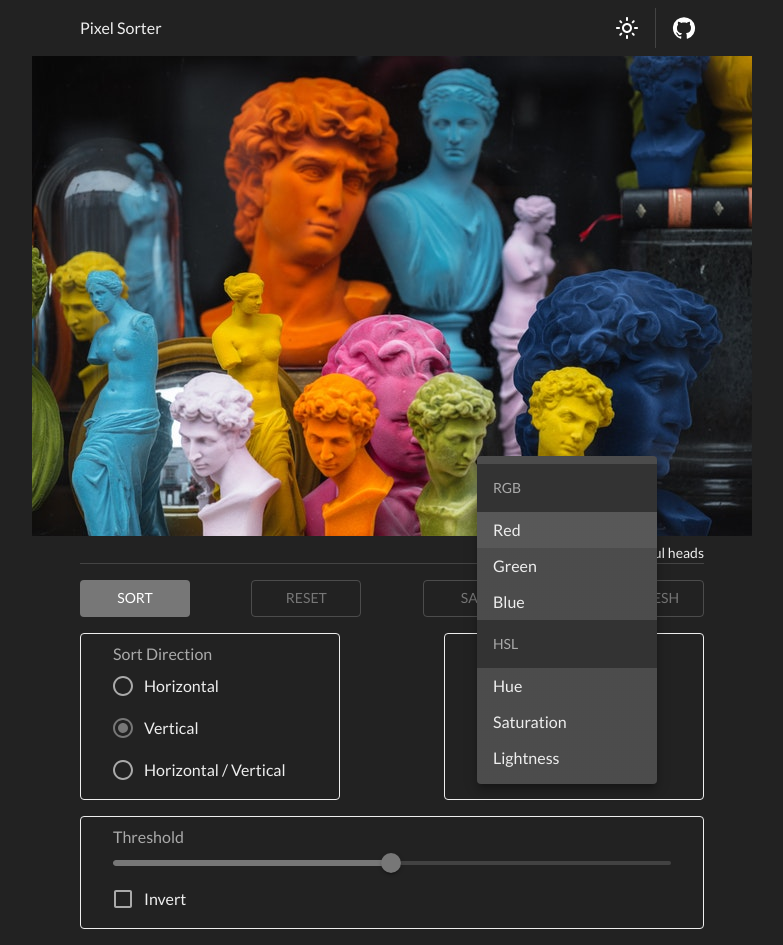
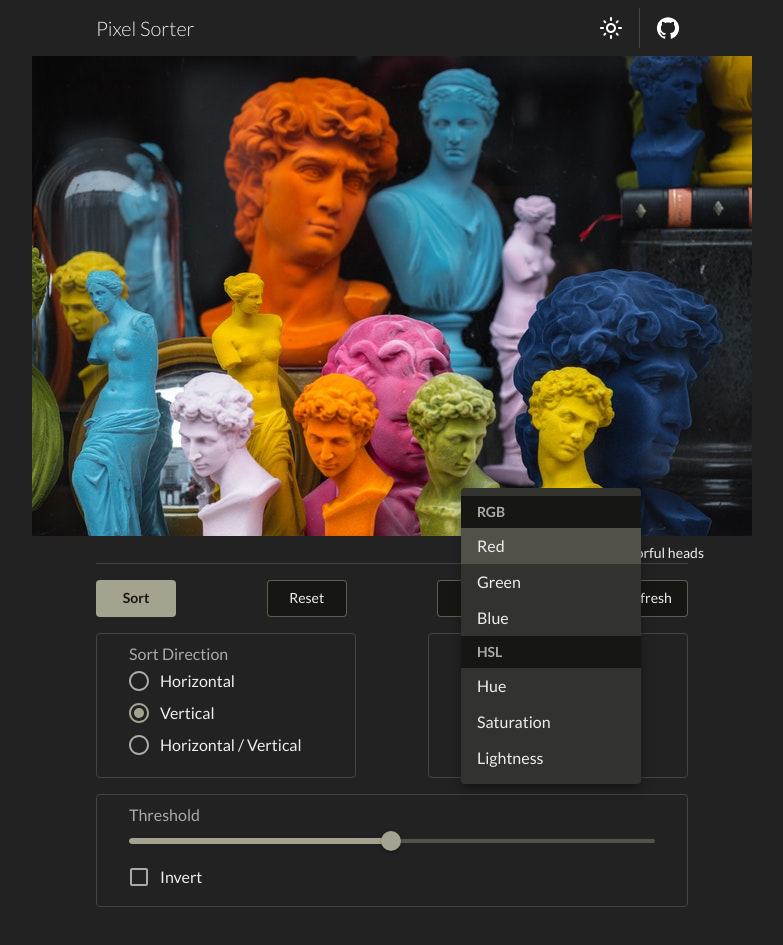
Before and after one commit to anoptic/pixel-sort, a React (Vite) app: page / in a window 1280 px wide. Both pictures are taken after a click on the element "Red". Shown: the whole page, without its empty margins (248-1031 px from the left). After the commit the page ends 923 px from the top, so only its background shows below. Built offline with nearby package versions, Linux system fonts and the light colour scheme; no server answers.

Commit message:
palette customized

```diff
--- a/src/components/Canvas.tsx
+++ b/src/components/Canvas.tsx
@@ -39,7 +39,7 @@ const Canvas = ({
   const imageRef = useRef<HTMLCanvasElement>({} as HTMLCanvasElement);
   const cacheRef = useRef<HTMLCanvasElement>({} as HTMLCanvasElement);
   const cacheData = useRef<ImageData | null>(null);
-  // const queryClient = useQueryClient();
+  const queryClient = useQueryClient();
 
   if (newImageFlag) {
     newImageObject = cacheData.current;
--- a/src/components/Sorter.tsx
+++ b/src/components/Sorter.tsx
@@ -19,7 +19,8 @@ const Sorter = () => {
   const [imageDL, setImageDL] = useState<string | null>(null);
   const [newImageFlag, setNewImageFlag] = useState(false);
   const [init, setInit] = useState(true);
-  const newImageCache = useNewImage();
+  // const newImageCache = useNewImage();
+  const fetchResponse = useNewImage();
 
   useEffect(() => {
     if (imageData) {
@@ -37,7 +38,7 @@ const Sorter = () => {
         setImageDL={setImageDL}
         newImageFlag={newImageFlag}
         setNewImageFlag={setNewImageFlag}
-        newImageCache={newImageCache}
+        newImageCache={fetchResponse}
         init={init}
       />
 
@@ -47,6 +48,7 @@ const Sorter = () => {
         imageDL={imageDL}
         setNewImageFlag={setNewImageFlag}
         setInit={setInit}
+        fetchError={fetchResponse ? false : true}
       />
     </main>
   );
--- a/src/components/controls/Btn.tsx
+++ b/src/components/controls/Btn.tsx
@@ -1,4 +1,4 @@
-import { Button, Tooltip } from '@mui/material';
+import { Button, Tooltip, useTheme } from '@mui/material';
 import { MouseEvent, ReactNode } from 'react';
 // import { ButtonsProps } from "./Buttons";
 
@@ -11,6 +11,7 @@ interface BtnProps {
 
 const Btn = ({ children, label, variant, handleButton }: BtnProps) => {
   // console.log(children);
+  // const theme = useTheme();
 
   return (
     <>
@@ -19,7 +20,11 @@ const Btn = ({ children, label, variant, handleButton }: BtnProps) => {
           value={children?.toString()}
           onClick={handleButton}
           variant={variant}
-          sx={{width: 110, boxShadow: "none"}}
+          sx={{
+            width: 80,
+            boxShadow: 'none',
+            textTransform: 'capitalize',
+          }}
         >
           {children}
         </Button>
--- a/src/components/controls/Buttons.tsx
+++ b/src/components/controls/Buttons.tsx
@@ -1,4 +1,4 @@
-import { Box } from '@mui/material';
+import { Box, useTheme } from '@mui/material';
 import { MouseEvent } from 'react';
 import Btn from './Btn';
 
@@ -15,6 +15,14 @@ const Buttons = ({ handleButton }: ButtonsProps) => {
         display: 'flex',
         justifyContent: 'space-between',
         padding: '1rem 0',
+        '& .MuiButton-contained': {
+          fontWeight: 700,
+        },
+        '& .MuiButton-outlined': {
+          backgroundColor: 'secondary.main',
+          color: 'text.primary',
+          // fontWeight: 400,
+        },
       }}
     >
       <Btn
--- a/src/components/controls/Controls.tsx
+++ b/src/components/controls/Controls.tsx
@@ -12,6 +12,7 @@ interface ControlsProps {
   imageDL: string | null;
   setNewImageFlag: (newImageFlag: boolean) => void;
   setInit: (init: boolean) => void;
+  fetchError: boolean;
 }
 export type SortDir = 'horz' | 'vert' | 'hove';
 export type ModeValue = 'r' | 'g' | 'b' | 'h' | 's' | 'l';
@@ -39,6 +40,7 @@ const Controls = ({
   imageDL,
   setNewImageFlag,
   setInit,
+  fetchError,
 }: ControlsProps) => {
   // console.log('pixelData', pixelData);
   const [sortDir, setSortDir] = useState<SortDir>('vert');
@@ -90,6 +92,10 @@ const Controls = ({
         setSortedImage(undefined);
         break;
       case 'Refresh':
+        if (fetchError) {
+          console.log('There was an error retrieving a new image');
+          break;
+        }
         setSortedImage(undefined);
         setNewImageFlag(true);
         setInit(false);
@@ -133,9 +139,11 @@ const Controls = ({
   };
 
   return (
-    <Box sx={{
-      margin: '0 3rem',
-    }}>
+    <Box
+      sx={{
+        margin: '0 4rem',
+      }}
+    >
       <Divider />
       <Buttons handleButton={handleButton} />
       <Sort
--- a/src/components/controls/Sort.tsx
+++ b/src/components/controls/Sort.tsx
@@ -9,6 +9,7 @@ import {
   RadioGroup,
   Select,
   SelectChangeEvent,
+  useTheme,
 } from '@mui/material';
 import { useState } from 'react';
 import { ModeValue, SortDir } from './Controls';
@@ -28,13 +29,14 @@ interface SortProps {
 const boxProps = {
   border: 1,
   borderRadius: 1,
-  padding: '0.5rem 2rem',
+  padding: '0.5rem 2rem 1rem',
   width: 260,
 };
 
 const Sort = ({ handleRadio, modeValue, handleSelect }: SortProps) => {
   // console.log(props);
   // const [modeValue, setModeValue] = useState<string | null>('r');
+  const theme = useTheme();
 
   return (
     <Box
@@ -46,6 +48,7 @@ const Sort = ({ handleRadio, modeValue, handleSelect }: SortProps) => {
       <Box
         sx={{
           ...boxProps,
+          borderColor: theme.palette.divider,
         }}
       >
         <FormControl>
@@ -55,6 +58,11 @@ const Sort = ({ handleRadio, modeValue, handleSelect }: SortProps) => {
             defaultValue="vert"
             name="sortDirGroup"
             onChange={handleRadio}
+            sx={{
+              '& .MuiRadio-root': {
+                padding: '4px 9px',
+              },
+            }}
           >
             <FormControlLabel
               control={<Radio />}
@@ -77,7 +85,9 @@ const Sort = ({ handleRadio, modeValue, handleSelect }: SortProps) => {
       <Box
         sx={{
           ...boxProps,
+          borderColor: theme.palette.divider,
           '& .MuiInputBase-input': {
+            backgroundColor: 'secondary.main',
             padding: '0.5rem 1rem',
           },
           '& .MuiFormLabel-root': {
@@ -93,13 +103,39 @@ const Sort = ({ handleRadio, modeValue, handleSelect }: SortProps) => {
             sx={{
               padding: '0 0',
               width: 180,
+              '& .MuiListSubheader-root': {
+                fontSize: '0.5rem',
+                fontWeight: 700,
+                lineHeight: '32px',
+              },
+              // '& .MuiMenuItem-root': {
+              //   lineHeight: 1,
+              //   // color: '#112233',
+              // },
+              '& .MuiMenuItem-root.Mui-selected': {
+                backgroundColor: 'primary.main',
+              }
             }}
           >
-            <ListSubheader>RGB</ListSubheader>
+            <ListSubheader
+              sx={{
+                fontWeight: 700,
+                lineHeight: '32px',
+              }}
+            >
+              RGB
+            </ListSubheader>
             <MenuItem value="r">Red</MenuItem>
             <MenuItem value="g">Green</MenuItem>
             <MenuItem value="b">Blue</MenuItem>
-            <ListSubheader>HSL</ListSubheader>
+            <ListSubheader
+              sx={{
+                fontWeight: 700,
+                lineHeight: '32px',
+              }}
+            >
+              HSL
+            </ListSubheader>
             <MenuItem value="h">Hue</MenuItem>
             <MenuItem value="s">Saturation</MenuItem>
             <MenuItem value="l">Lightness</MenuItem>
--- a/src/components/controls/Threshold.tsx
+++ b/src/components/controls/Threshold.tsx
@@ -5,6 +5,7 @@ import {
   FormGroup,
   FormLabel,
   Slider,
+  useTheme,
 } from '@mui/material';
 import { useEffect, useState } from 'react';
 import { SortThreshold } from './Controls';
@@ -20,6 +21,7 @@ const Threshold = ({ handleThreshold }: ThresholdProps) => {
   const [info, setInfo] = useState(
     'Only values greater than the threshold will be sorted'
   );
+  const theme = useTheme();
 
   const handleSlide = (event: any) => {
     setSlide(() => event.target.value);
@@ -42,6 +44,7 @@ const Threshold = ({ handleThreshold }: ThresholdProps) => {
         borderRadius: 1,
         margin: '1rem 0',
         padding: '0.5rem 2rem',
+        borderColor: theme.palette.divider,
       }}
     >
       <FormGroup>
--- a/src/components/header/Header.tsx
+++ b/src/components/header/Header.tsx
@@ -1,4 +1,4 @@
-import { Box, Divider, Stack } from '@mui/material';
+import { Box, Divider, Stack, Typography } from '@mui/material';
 import LinkIcon from './LinkIcon';
 import ModeSwitch from './ModeSwitch';
 
@@ -23,10 +23,10 @@ const Header = () => {
   // const [dark, setDark] = useState(true);
 
   // const handleClick = () => {
-    // console.log(e);
-    // setDark(dark => !dark)
-    // if (mode === 'dark' || mode === 'light') setDark(!dark);
-    // if (mode === 'plain') clickLink();
+  // console.log(e);
+  // setDark(dark => !dark)
+  // if (mode === 'dark' || mode === 'light') setDark(!dark);
+  // if (mode === 'plain') clickLink();
   // };
 
   return (
@@ -35,10 +35,19 @@ const Header = () => {
         alignItems: 'center',
         display: 'flex',
         justifyContent: 'space-between',
-        margin: '0.5rem 3rem',
+        margin: '0.5rem 4rem',
       }}
     >
-      <p>Pixel Sorter</p>
+      <Typography
+        component="h1"
+        variant="h5"
+        sx={{
+          fontSize: '20px',
+          fontWeight: 300,
+        }}
+      >
+        Pixel Sorter
+      </Typography>
       <Stack
         direction="row"
         divider={<Divider orientation="vertical" variant="inset" flexItem />}
--- a/src/designTokens.ts
+++ b/src/designTokens.ts
@@ -1,19 +1,19 @@
 import { PaletteMode } from '@mui/material';
 
-const commonTokens = {
-  breakpoints: {
-    values: {
-      xs: 0,
-      sm: 0,
-      md: 768,
-      lg: 768,
-      xl: 768,
-    },
-  },
-  typography: {
-    fontFamily: "'Lato', sans-serif",
-  },
-};
+// const commonTokens = {
+//   breakpoints: {
+//     values: {
+//       xs: 0,
+//       sm: 0,
+//       md: 768,
+//       lg: 768,
+//       xl: 768,
+//     },
+//   },
+//   typography: {
+//     fontFamily: "'Lato', sans-serif",
+//   },
+// };
 
 export const getDesignTokens = (mode: PaletteMode) => ({
   breakpoints: {
@@ -34,27 +34,35 @@ export const getDesignTokens = (mode: PaletteMode) => ({
       ? {
           // palette values for light mode
           primary: {
-            main: '#45758c',
+            // main: '#919178',
+            main: '#656553',
+          },
+          secondary: {
+            main: '#F6F6F4',
           },
           divider: '#ccc',
           background: {
-            default: '#fafafa',
-            paper: '#ddd',
+            default: '#fff',
+            paper: '#fff',
           },
           text: {
             primary: '#222',
-            secondary: '#444',
+            secondary: '#333',
           },
         }
       : {
           // palette values for dark mode
           primary: {
-            main: '#777',
+            main: '#A3A38F',
+            // main: '#93C0C8',
+          },
+          secondary: {
+            main: '#161612',
           },
           divider: '#444',
           background: {
             default: '#222',
-            paper: '#333',
+            paper: '#161612',
           },
           text: {
             primary: '#eee',
--- a/src/hooks/useNewImage.ts
+++ b/src/hooks/useNewImage.ts
@@ -13,11 +13,11 @@ const fetcher = async () => {
   const res = await fetch(url, {
     mode: 'cors',
     headers: {
-      Authorization: `Client-ID ${import.meta.env.VITE_ACCESS_KEY}`,
+      'Authorization': `Client-ID ${import.meta.env.VITE_ACCESS_KEY}`,
       'Accept-Version': 'v1',
     },
   });
-  if (!res.ok) throw new Error('Network request error')
+  if (!res.ok) throw new Error('Network request error');
   return await res.json();
 };
 
@@ -28,6 +28,8 @@ const useNewImage = () => {
 
   const { data, error, isLoading, isError } = useQuery(['random'], fetcher, {
     staleTime: Infinity,
+    retry: false,
+    enabled: false,
   });
 
   const newImg: NewImageObject = {
@@ -35,6 +37,10 @@ const useNewImage = () => {
     imageCreditLink: '',
     imageCreditName: '',
   };
+
+  if (error) {
+    return newImg;
+  }
 
   if (data) {
     // console.log('!!!DATA!!!');
```
